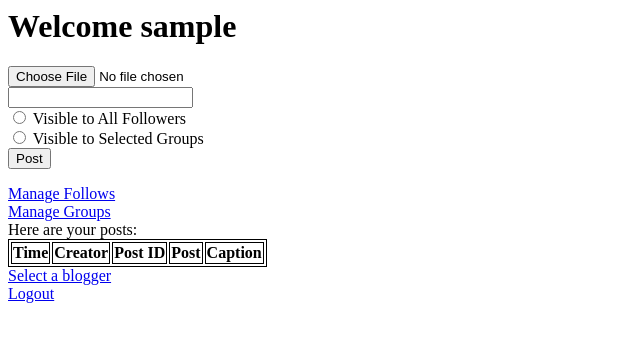
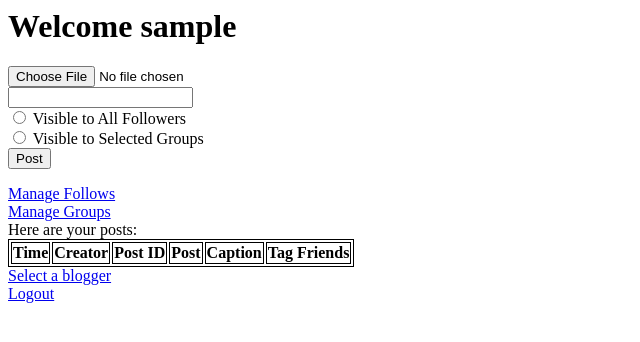
Before and after one commit to getDolla/database-project, a Flask app: page /home in a window 1280 px wide. Shown: the top 342 px of the page, without its empty margins (0-640 px from the left). Run offline with Flask 2, Linux system fonts and the light colour scheme; the visitor is signed in with stand-in values (Sample User, id 1); data that the repository does not hold is empty.

Commit message:
added link to tag friends on a visible post, sends them to html page

```diff
--- a/app.py
+++ b/app.py
@@ -310,6 +310,11 @@
 
     return redirect(url_for('group'))
 
+@app.route("/tag/<photoID>")
+def tag(photoID):
+    return render_template('add_tag.html')
+
+
 @app.route("/add_tag")
 def add_tag():
     username = session["username"]
--- a/templates/home.html
+++ b/templates/home.html
@@ -56,6 +56,7 @@
 	<th>Post ID</th>
 	<th>Post</th>
 	<th>Caption</th>
+	<th>Tag Friends</th>
 
 {% for line in posts %}
 	<tr>
@@ -64,6 +65,7 @@
 		<td>{{line.photoID}}</td>
 		<td><img src="{{ url_for('static', filename = ('uploads/' + line.filePath) ) }}"></td>
 		<td>{{line.caption}}</td>
+		<td><a href = "/tag/{{ line.photoID }}">Tag</a> <br /></td>
 	</tr>
 {% endfor %}
 </table>
```
